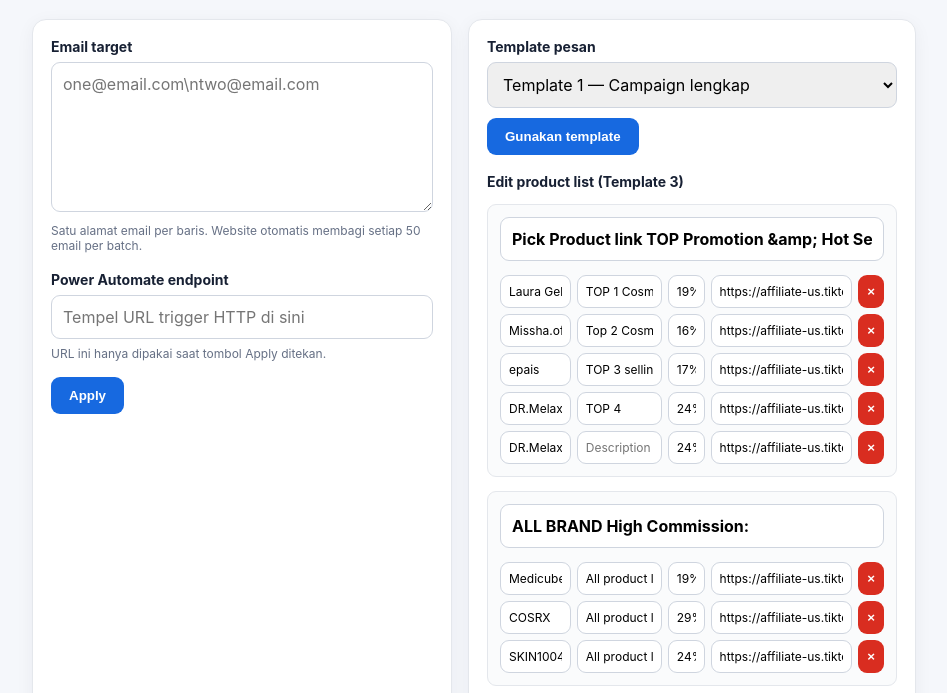
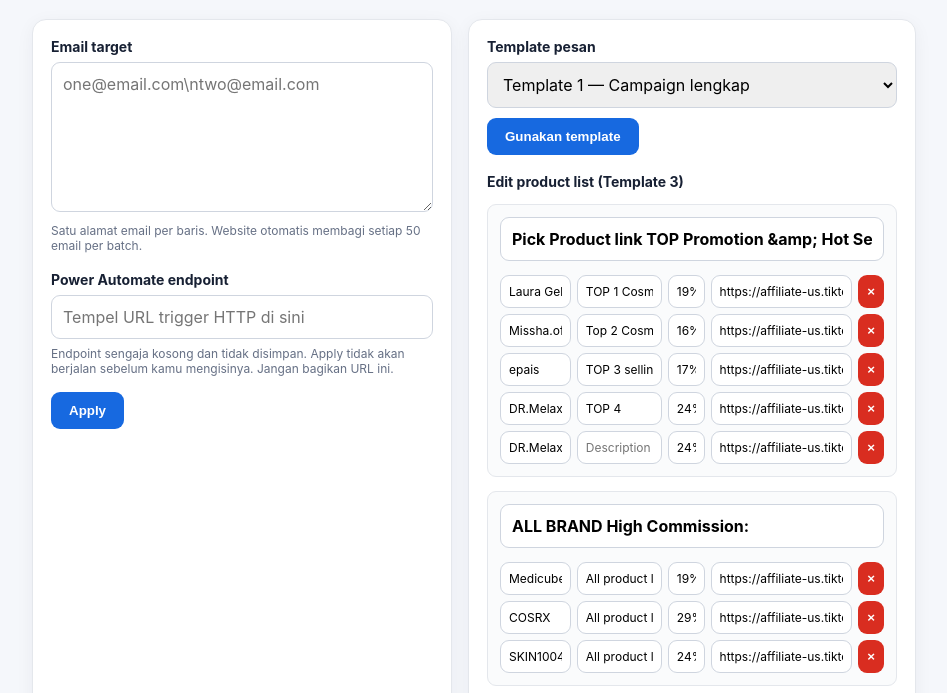
Before and after one commit to helmiandjustin/outlook-bulk-reply-web, a plain HTML site: page index.html in a window 1280 px wide. Shown: the part 91-784 px from the top of the page, without its empty margins (166-1113 px from the left). Drawn offline with Linux system fonts and the light colour scheme.

Commit message:
Revise hint for endpoint input field
Updated hint text for Power Automate endpoint input.

```diff
--- a/index.html
+++ b/index.html
@@ -54,7 +54,7 @@
 
         <label for="endpoint" style="margin-top:18px">Power Automate endpoint</label>
         <input id="endpoint" type="url" placeholder="Tempel URL trigger HTTP di sini">
-        <p class="hint">URL ini hanya dipakai saat tombol Apply ditekan.</p>
+        <p class="hint">Endpoint sengaja kosong dan tidak disimpan. Apply tidak akan berjalan sebelum kamu mengisinya. Jangan bagikan URL ini.</p>
 
         <div class="actions">
           <button id="apply" type="button">Apply</button>
```
